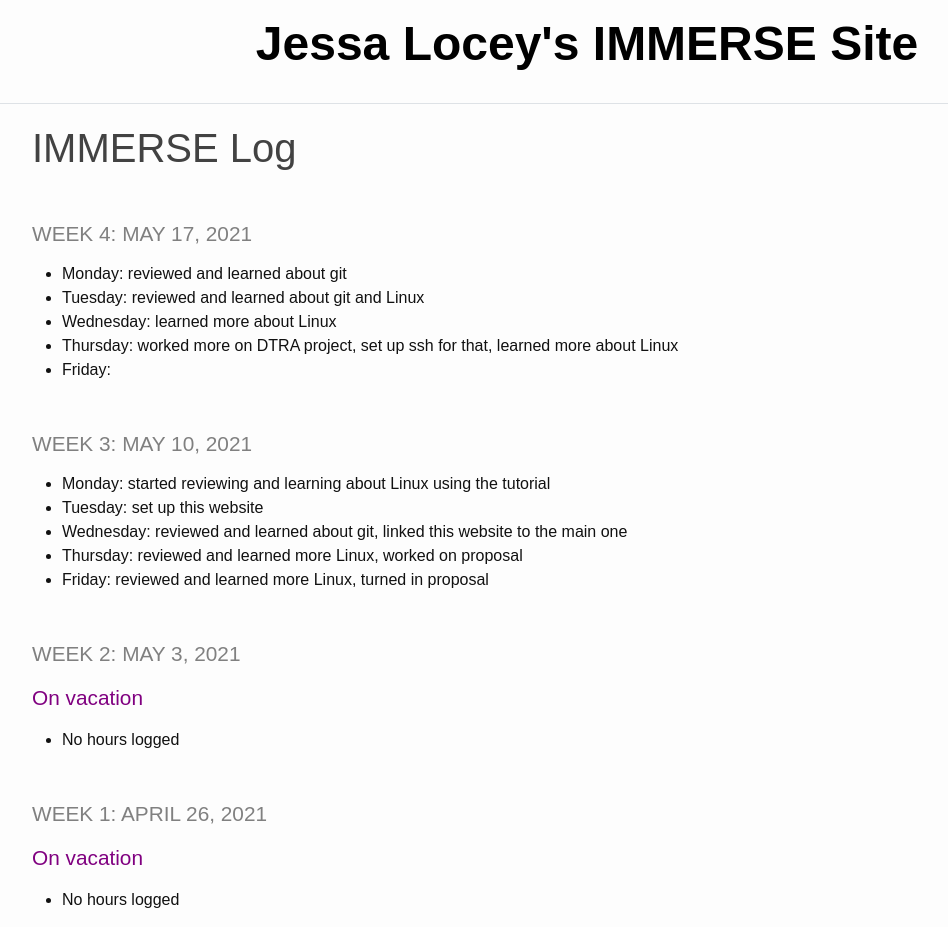
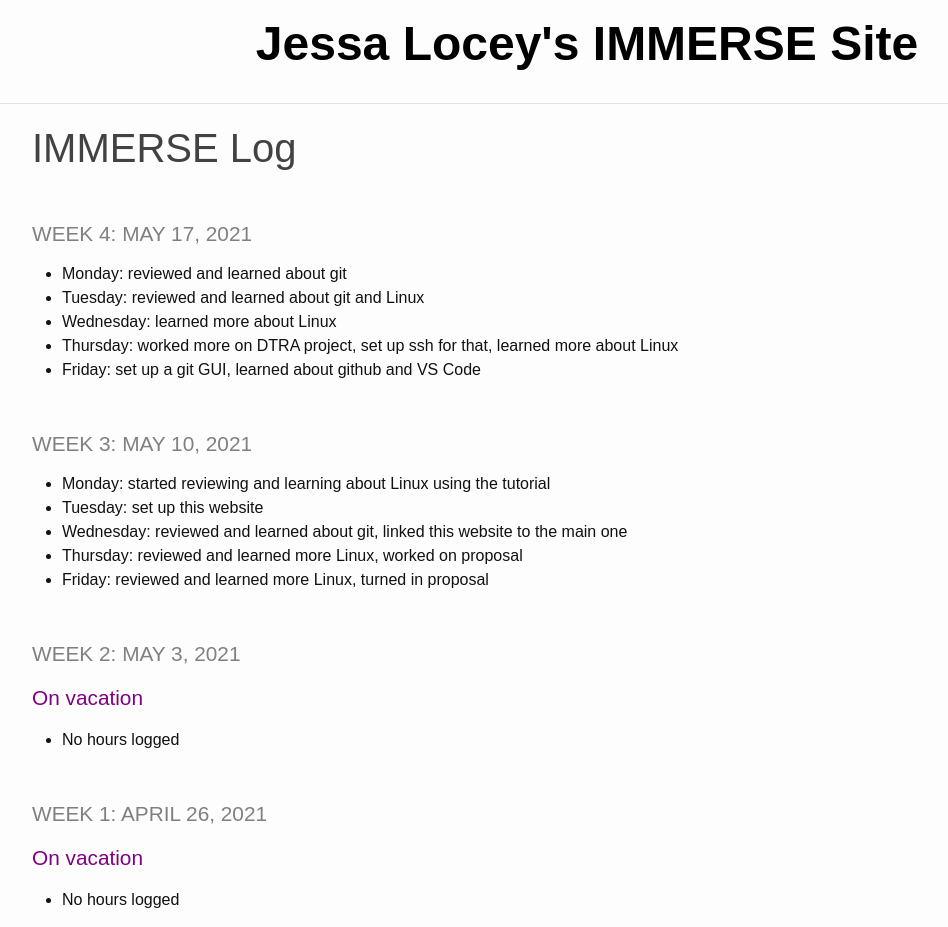
Before and after one commit to jessalocey/jessalocey.github.io, a Jekyll site: the page built from _pages/log.md, in a window 1280 px wide and 927 px high. Shown: the whole window, without its empty margins (53-1001 px from the left). Built offline with Jekyll 4.4.1, drawn with Linux system fonts in a browser that asks for light colours.

Commit message:
log update friday

```diff
--- a/_pages/log.md
+++ b/_pages/log.md
@@ -9,7 +9,7 @@ title: IMMERSE Log
 * **Tuesday:** reviewed and learned about git and Linux
 * **Wednesday:** learned more about Linux
 * **Thursday:** worked more on DTRA project, set up ssh for that, learned more about Linux
-* **Friday:**
+* **Friday:** set up a git GUI, learned about github and VS Code
 
 ### Week 3: May 10, 2021
 
```
